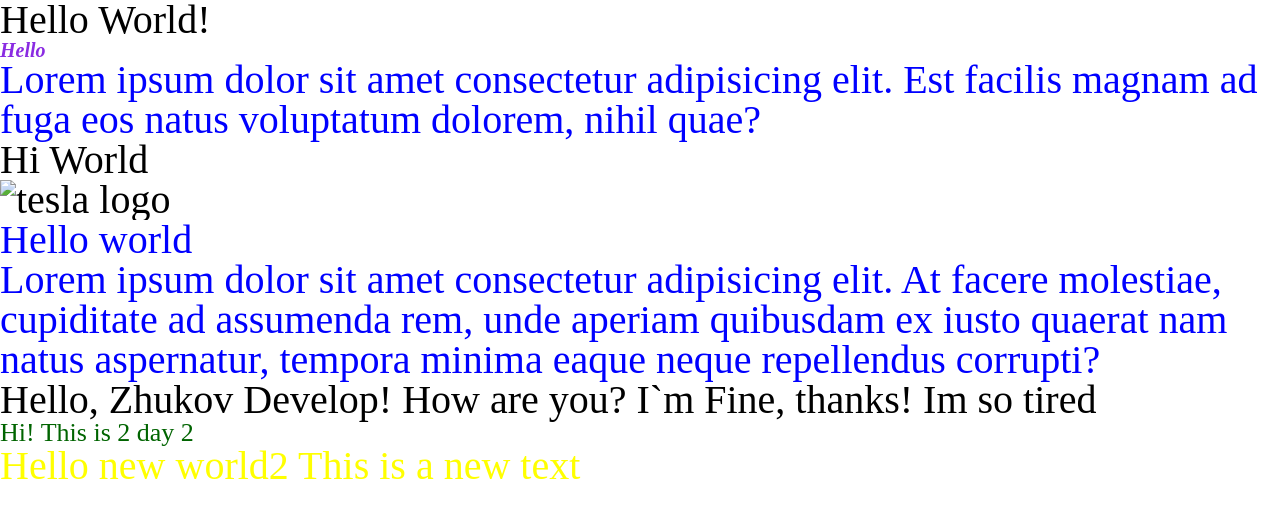
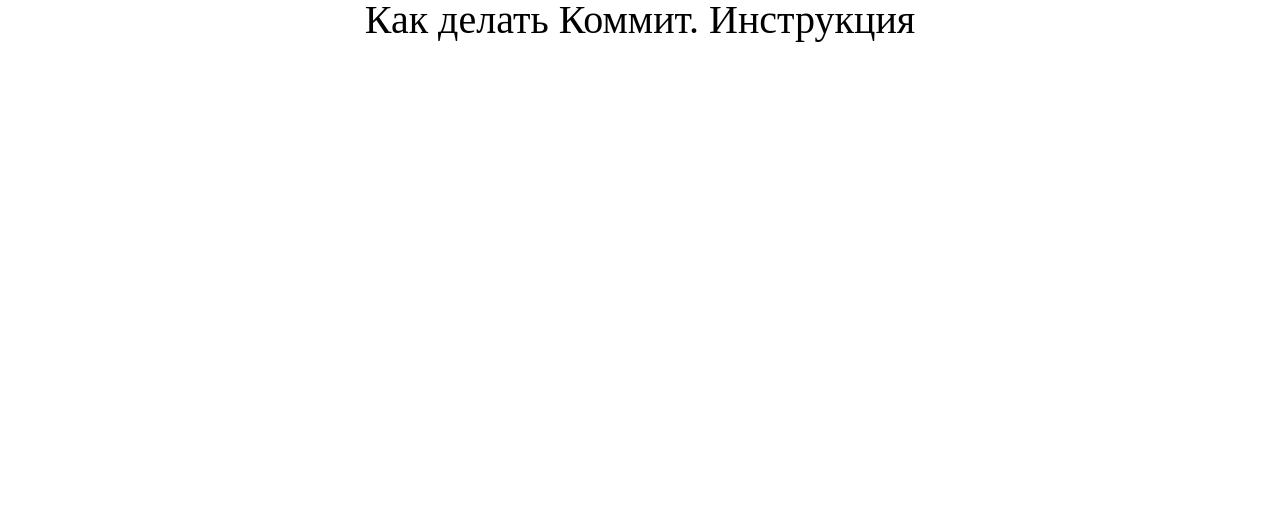
Before and after one commit to Zhukov531/zhukov_develop, a plain HTML site: page index.html in a window 1280 px wide. Drawn offline with Linux system fonts and the light colour scheme.

Commit message:
add manual

```diff
--- a/index.html
+++ b/index.html
@@ -8,18 +8,8 @@
     <title>Model X | Tesla</title>
 </head>
 <body>
-        <div>
-            <span>Hello World!</span>
-            <h1>Hello</h1>
-            <p>Lorem ipsum dolor sit amet consectetur adipisicing elit. Est facilis magnam ad fuga eos natus voluptatum dolorem, nihil quae?</p>
-            <span>Hi World</span>
+        <div class="manual">
+            <h1>Как делать Коммит. Инструкция</h1>
         </div>
-        <img src="/img/tesla_logo.png" alt="tesla logo" class="logo1">
-        <p>Hello world</p>
-        <p>Lorem ipsum dolor sit amet consectetur adipisicing elit. At facere molestiae, cupiditate ad assumenda rem, unde aperiam quibusdam ex iusto quaerat nam natus aspernatur, tempora minima eaque neque repellendus corrupti?</p>
-        <span class="lole">Hello, Zhukov Develop! How are you? I`m Fine, thanks! Im so tired</span>
-        <div class="day">Hi! This is 2 day 2</div>
-
-        <h2 class="zhelt">Hello new world2 This is a new text</h2>
 </body>
 </html>
--- a/scss/style.scss
+++ b/scss/style.scss
@@ -3,33 +3,9 @@
 body{
     margin: 0 auto;
     font-size: 40px;
-    div{
-        font-family: intro;
-    }
+}
+.manual{
     h1{
-            font-style: italic;
-            color: blueviolet;
+        text-align: center;
     }
 }
-h1{
-    color: rgba(25, 128, 197, 0.39);
-    font-size: 20px;
-    font-weight: 700;
-}
-p{
-    color: blue;
-}
-.logo1{
-    margin: 0 auto;
-    width: 200px;
-    }
-.lole{
-    color: black;
-}
-.day{
-    color: darkgreen;
-    font-size: 26px;
-}
-.zhelt{
-    color: yellow;
-}
```
Also changed, not shown: css/style.css.
